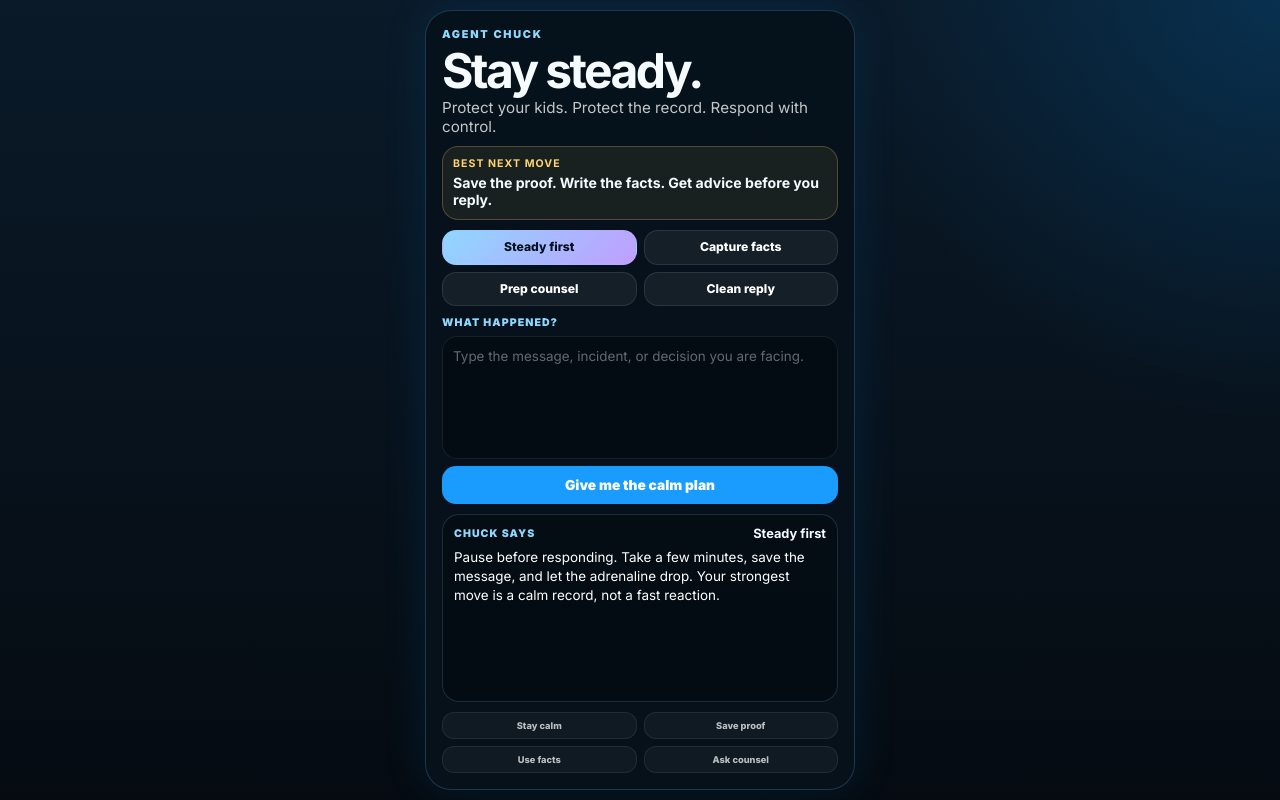
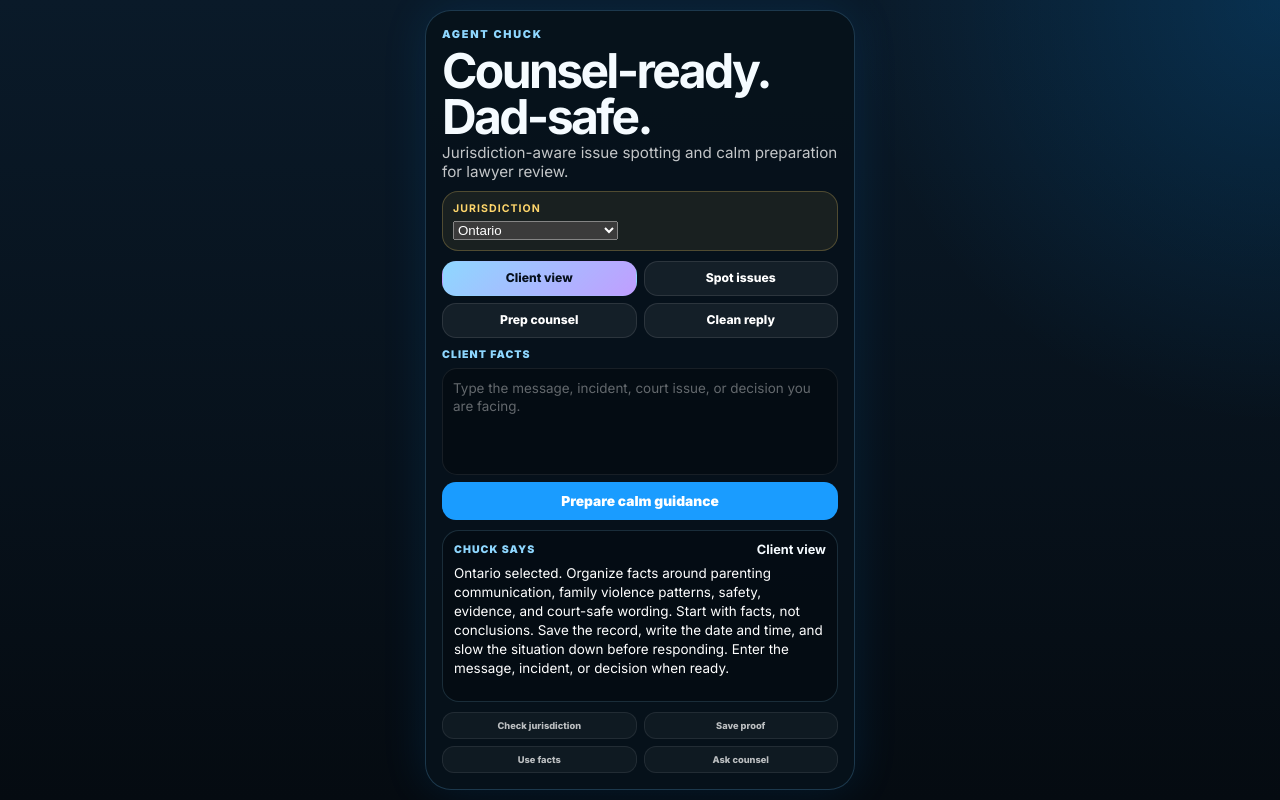
Before and after one commit to TheBluCog/ReactorTheory, a React (Vite) app: page / in a window 1280 px wide. Built offline with nearby package versions, Linux system fonts and the light colour scheme; the HTML template or start-up script is replaced by a standard one.

Commit message:
Add safe jurisdiction-aware counsel-prep demo

```diff
--- a/src/App.tsx
+++ b/src/App.tsx
@@ -1,39 +1,54 @@
 import { FormEvent, useState } from 'react';
 
-type Mode = 'calm' | 'document' | 'lawyer' | 'rewrite';
+type Mode = 'client' | 'issues' | 'prep' | 'reply';
+type Jurisdiction = 'Ontario' | 'Canada' | 'US' | 'Other';
 
 const modeLabels: Record<Mode, string> = {
-  calm: 'Steady first',
-  document: 'Capture facts',
-  lawyer: 'Prep counsel',
-  rewrite: 'Clean reply',
+  client: 'Client view',
+  issues: 'Spot issues',
+  prep: 'Prep counsel',
+  reply: 'Clean reply',
 };
 
-const sampleResponses: Record<Mode, string> = {
-  calm: 'Pause before responding. Take a few minutes, save the message, and let the adrenaline drop. Your strongest move is a calm record, not a fast reaction.',
-  document: 'Create one factual note: date, time, what happened, exact words if you have them, who was present, what proof you saved, and how it affected parenting, safety, money, or communication.',
-  lawyer: 'Send counsel a short brief: the dated facts, the records attached, the decision you need help with, and the response you are considering. Ask before sending anything risky.',
-  rewrite: 'Keep the reply short, neutral, and child-focused. Remove blame, insults, motives, and legal threats. Use facts, dates, and one clear request or boundary.',
+const notes: Record<Jurisdiction, string> = {
+  Ontario: 'Ontario selected. Organize facts around parenting communication, family violence patterns, safety, evidence, and court-safe wording.',
+  Canada: 'Canada selected. Rules vary by province. Use this to prepare facts and questions for local counsel.',
+  US: 'US selected. Rules vary by state. Use this to prepare facts and questions for a local attorney.',
+  Other: 'Jurisdiction not confirmed. Keep this to documentation, safety, and counsel-prep until local rules are checked.',
 };
 
-function answer(mode: Mode, text: string) {
-  if (!text.trim()) return sampleResponses[mode];
-  return sampleResponses[mode] + ' For what you entered, the safest next step is to turn it into a dated record, save the proof, and keep any reply brief, neutral, and reviewable.';
+const responses: Record<Mode, string> = {
+  client: 'Start with facts, not conclusions. Save the record, write the date and time, and slow the situation down before responding.',
+  issues: 'Possible topics to review: parenting impact, communication problems, pressure tactics, financial stress, safety concerns, and repeated patterns over time.',
+  prep: 'Counsel-prep format: what happened, when it happened, what proof exists, why it matters, and what decision you need reviewed.',
+  reply: 'Use a short neutral reply. Confirm logistics, avoid blame, avoid legal threats, and keep the message something you would be comfortable showing in court.',
+};
+
+function answer(mode: Mode, jurisdiction: Jurisdiction, text: string) {
+  const next = text.trim() ? 'For what you entered: turn it into dated facts, attach proof, and ask counsel before making a strategic move.' : 'Enter the message, incident, or decision when ready.';
+  return notes[jurisdiction] + ' ' + responses[mode] + ' ' + next;
 }
 
 export default function App() {
-  const [mode, setMode] = useState<Mode>('calm');
+  const [mode, setMode] = useState<Mode>('client');
+  const [jurisdiction, setJurisdiction] = useState<Jurisdiction>('Ontario');
   const [input, setInput] = useState('');
-  const [response, setResponse] = useState(sampleResponses.calm);
+  const [response, setResponse] = useState(answer('client', 'Ontario', ''));
 
   function choose(next: Mode) {
     setMode(next);
-    setResponse(answer(next, input));
+    setResponse(answer(next, jurisdiction, input));
   }
 
   function submit(event: FormEvent<HTMLFormElement>) {
     event.preventDefault();
-    setResponse(answer(mode, input));
+    setResponse(answer(mode, jurisdiction, input));
+  }
+
+  function updateJurisdiction(value: string) {
+    const next = value as Jurisdiction;
+    setJurisdiction(next);
+    setResponse(answer(mode, next, input));
   }
 
   return (
@@ -41,13 +56,18 @@ export default function App() {
       <section className="demo-card">
         <header className="demo-header">
           <p>AGENT CHUCK</p>
-          <h1>Stay steady.</h1>
-          <span>Protect your kids. Protect the record. Respond with control.</span>
+          <h1>Counsel-ready. Dad-safe.</h1>
+          <span>Jurisdiction-aware issue spotting and calm preparation for lawyer review.</span>
         </header>
 
         <section className="demo-alert">
-          <b>Best next move</b>
-          <span>Save the proof. Write the facts. Get advice before you reply.</span>
+          <b>Jurisdiction</b>
+          <select value={jurisdiction} onChange={(event) => updateJurisdiction(event.target.value)}>
+            <option value="Ontario">Ontario</option>
+            <option value="Canada">Canada - other province</option>
+            <option value="US">United States</option>
+            <option value="Other">Other</option>
+          </select>
         </section>
 
         <section className="demo-modes" aria-label="Choose support mode">
@@ -59,9 +79,9 @@ export default function App() {
         </section>
 
         <form className="demo-prompt" onSubmit={submit}>
-          <label htmlFor="incident">What happened?</label>
-          <textarea id="incident" value={input} onChange={(event) => setInput(event.target.value)} placeholder="Type the message, incident, or decision you are facing." />
-          <button type="submit">Give me the calm plan</button>
+          <label htmlFor="incident">Client facts</label>
+          <textarea id="incident" value={input} onChange={(event) => setInput(event.target.value)} placeholder="Type the message, incident, court issue, or decision you are facing." />
+          <button type="submit">Prepare calm guidance</button>
         </form>
 
         <section className="demo-response">
@@ -73,7 +93,7 @@ export default function App() {
         </section>
 
         <footer className="demo-footer">
-          <span>Stay calm</span>
+          <span>Check jurisdiction</span>
           <span>Save proof</span>
           <span>Use facts</span>
           <span>Ask counsel</span>
```
